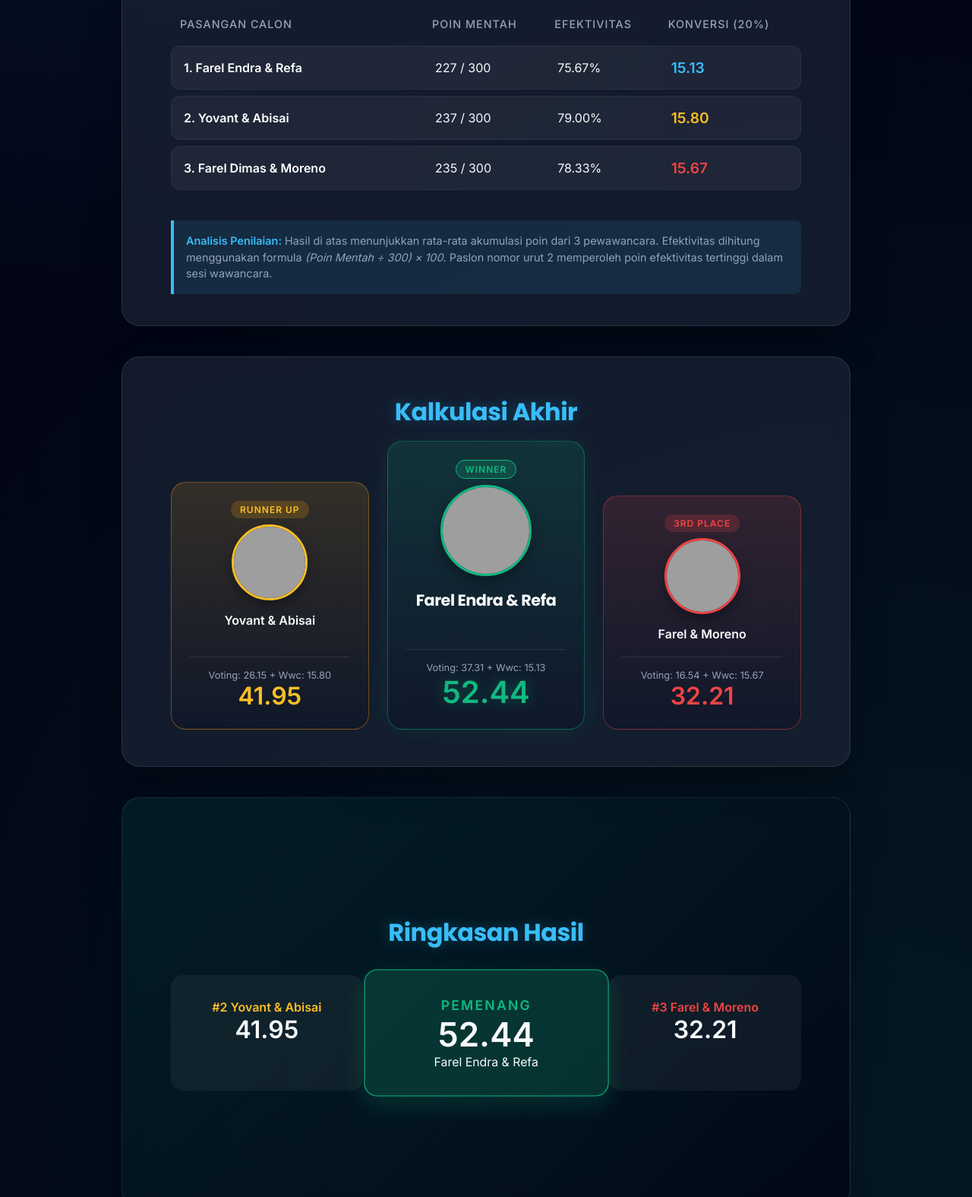
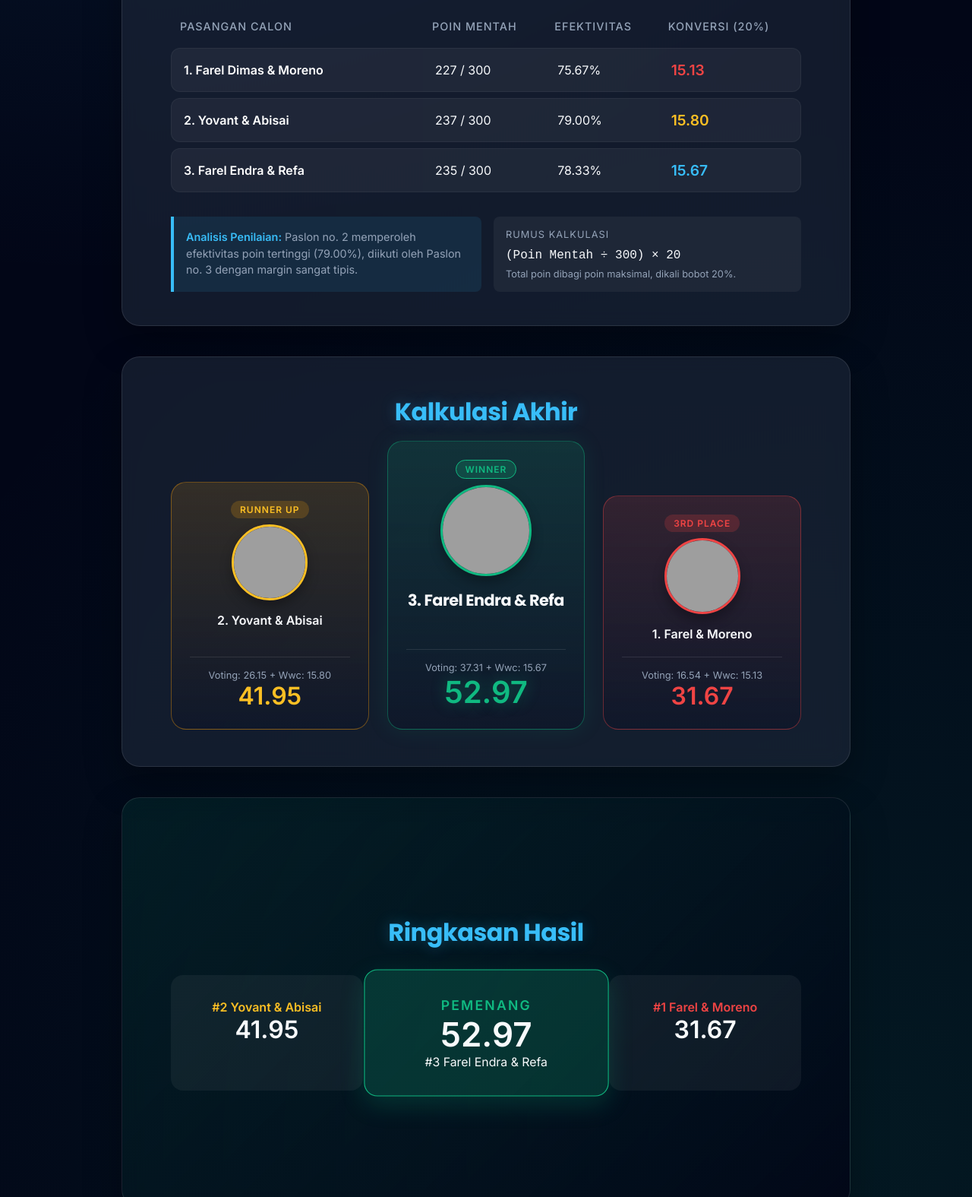
Before and after one commit to hmsi-undika/KPU-2025, a plain HTML site: page index.html in a window 1280 px wide. Shown: the part 1951-3526 px from the top of the page at 76% size. Drawn offline with Linux system fonts and the light colour scheme; grey boxes are pictures that could not be loaded.

Commit message:
Update index.html

```diff
--- a/index.html
+++ b/index.html
@@ -23,8 +23,8 @@
         }
 
         html {
-            scroll-behavior: smooth; /* Kunci untuk scroll halus */
-            scroll-padding-top: 100px; /* Jarak agar tertutup navbar saat jump */
+            scroll-behavior: smooth;
+            scroll-padding-top: 100px;
         }
 
         * { margin: 0; padding: 0; box-sizing: border-box; }
@@ -59,7 +59,7 @@
         }
 
         .nav-container {
-            width: 960px; /* Match slide width */
+            width: 960px;
             display: flex;
             justify-content: space-between;
             align-items: center;
@@ -95,7 +95,7 @@
 
         /* --- SLIDE BASE --- */
         .container {
-            margin-top: 100px; /* Space for navbar */
+            margin-top: 100px;
             margin-bottom: 40px;
         }
 
@@ -114,7 +114,6 @@
             display: flex;
             flex-direction: column;
             padding: 3rem 4rem;
-            /* Animation removed from base class to handle visibility better with IDs */
         }
 
         /* --- TYPOGRAPHY --- */
@@ -145,7 +144,7 @@
             height: 100%;
             border-radius: 10px;
             position: relative;
-            width: var(--w); /* Direct width without animation for correct anchoring display */
+            width: var(--w);
         }
 
         /* Table */
@@ -292,7 +291,7 @@
     <nav class="navbar">
         <div class="nav-container">
             <a href="#intro" class="nav-logo">
-                <img src="https://agi-prod-file-upload-public-main-use1.s3.amazonaws.com/ebfd2939-d4e7-429c-8d29-e35e792797a1" alt="Logo" style="height: 30px;">
+                <img src="https://agi-prod-file-upload-public-main-use1.s3.amazonaws.com/ebfd2939-d4e7-429c-8d29-e35e792797a1" alt="Logo" style="height: 35px;">
                 HMSI 2025
             </a>
             <div class="nav-links">
@@ -352,11 +351,11 @@
 
             <div class="bar-container">
                 <div style="display: flex; justify-content: space-between; margin-bottom: 0.3rem;">
-                    <strong>1. Farel Endra & Refa</strong>
-                    <span style="color: var(--accent-green);">97 Suara (46.63%)</span>
+                    <strong>1. Farel Dimas & Moreno</strong>
+                    <span style="color: var(--accent-red);">43 Suara (20.67%)</span>
                 </div>
                 <div class="progress-track">
-                    <div class="progress-fill" style="background: var(--accent-green); --w: 46.63%; box-shadow: 0 0 15px var(--accent-green);"></div>
+                    <div class="progress-fill" style="background: var(--accent-red); --w: 20.67%;"></div>
                 </div>
             </div>
 
@@ -372,11 +371,11 @@
 
             <div class="bar-container">
                 <div style="display: flex; justify-content: space-between; margin-bottom: 0.3rem;">
-                    <strong>3. Farel Dimas & Moreno</strong>
-                    <span style="color: var(--accent-red);">43 Suara (20.67%)</span>
+                    <strong>3. Farel Endra & Refa</strong>
+                    <span style="color: var(--accent-green);">97 Suara (46.63%)</span>
                 </div>
                 <div class="progress-track">
-                    <div class="progress-fill" style="background: var(--accent-red); --w: 20.67%;"></div>
+                    <div class="progress-fill" style="background: var(--accent-green); --w: 46.63%; box-shadow: 0 0 15px var(--accent-green);"></div>
                 </div>
             </div>
         </section>
@@ -394,10 +393,10 @@
                 </thead>
                 <tbody>
                     <tr>
-                        <td>1. Farel Endra & Refa</td>
+                        <td>1. Farel Dimas & Moreno</td>
                         <td style="color: var(--text-main);">227 / 300</td>
                         <td>75.67%</td>
-                        <td style="color: var(--primary); font-weight: bold; font-size: 1.2rem;">15.13</td>
+                        <td style="color: var(--accent-red); font-weight: bold; font-size: 1.2rem;">15.13</td>
                     </tr>
                     <tr>
                         <td>2. Yovant & Abisai</td>
@@ -406,20 +405,25 @@
                         <td style="color: var(--accent-gold); font-weight: bold; font-size: 1.2rem;">15.80</td>
                     </tr>
                     <tr>
-                        <td>3. Farel Dimas & Moreno</td>
+                        <td>3. Farel Endra & Refa</td>
                         <td style="color: var(--text-main);">235 / 300</td>
                         <td>78.33%</td>
-                        <td style="color: var(--accent-red); font-weight: bold; font-size: 1.2rem;">15.67</td>
+                        <td style="color: var(--primary); font-weight: bold; font-size: 1.2rem;">15.67</td>
                     </tr>
                 </tbody>
             </table>
 
-            <div style="margin-top: 2rem; background: rgba(56, 189, 248, 0.1); padding: 1rem; border-left: 4px solid var(--primary); border-radius: 0 8px 8px 0;">
-                <p style="font-size: 0.9rem; color: var(--text-muted); line-height: 1.5;">
-                    <strong style="color: var(--primary);">Analisis Penilaian:</strong> Hasil di atas menunjukkan rata-rata akumulasi poin dari 3 pewawancara.
-                    Efektivitas dihitung menggunakan formula <em>(Poin Mentah ÷ 300) × 100</em>.
-                    Paslon nomor urut 2 memperoleh poin efektivitas tertinggi dalam sesi wawancara.
-                </p>
+            <div style="display: flex; gap: 1rem; margin-top: 1.5rem;">
+                <div style="flex: 1; background: rgba(56, 189, 248, 0.1); padding: 1rem; border-left: 4px solid var(--primary); border-radius: 0 8px 8px 0;">
+                    <p style="font-size: 0.9rem; color: var(--text-muted); line-height: 1.5;">
+                        <strong style="color: var(--primary);">Analisis Penilaian:</strong> Paslon no. 2 memperoleh efektivitas poin tertinggi (79.00%), diikuti oleh Paslon no. 3 dengan margin sangat tipis.
+                    </p>
+                </div>
+                <div style="flex: 1; background: rgba(255, 255, 255, 0.05); padding: 1rem; border-radius: 8px;">
+                    <p style="font-size: 0.8rem; color: var(--text-muted); margin-bottom: 0.5rem; text-transform: uppercase; letter-spacing: 1px;">Rumus Kalkulasi</p>
+                    <code style="font-family: monospace; color: var(--text-main); font-size: 1rem;">(Poin Mentah ÷ 300) × 20</code>
+                    <p style="font-size: 0.8rem; color: var(--text-muted); margin-top: 0.5rem;">Total poin dibagi poin maksimal, dikali bobot 20%.</p>
+                </div>
             </div>
         </section>
 
@@ -429,7 +433,7 @@
                 <div class="candidate-card podium-2">
                     <span class="badge" style="background: rgba(245, 158, 11, 0.2); color: var(--accent-gold);">RUNNER UP</span>
                     <img src="https://agi-prod-file-upload-public-main-use1.s3.amazonaws.com/fa3d3490-997c-4eca-86a4-2e04778f88b6" alt="Yovant">
-                    <h4 style="margin-bottom: 1rem;">Yovant & Abisai</h4>
+                    <h4 style="margin-bottom: 1rem;">2. Yovant & Abisai</h4>
                     <div style="width: 100%; border-top: 1px solid rgba(255,255,255,0.1); padding-top: 1rem; margin-top: auto;">
                         <p style="font-size: 0.8rem; color: var(--text-muted);">Voting: 26.15 + Wwc: 15.80</p>
                         <p style="font-size: 2rem; font-weight: 700; color: var(--accent-gold);">41.95</p>
@@ -439,20 +443,20 @@
                 <div class="candidate-card podium-1">
                     <span class="badge" style="background: rgba(16, 185, 129, 0.2); color: var(--accent-green); border: 1px solid var(--accent-green);">WINNER</span>
                     <img src="https://agi-prod-file-upload-public-main-use1.s3.amazonaws.com/4056eb2e-bfa9-4f2f-8a0d-5de2b2c9a940" alt="Farel">
-                    <h3 style="margin-bottom: 1rem; font-size: 1.3rem;">Farel Endra & Refa</h3>
+                    <h3 style="margin-bottom: 1rem; font-size: 1.3rem;">3. Farel Endra & Refa</h3>
                     <div style="width: 100%; border-top: 1px solid rgba(255,255,255,0.1); padding-top: 1rem; margin-top: auto;">
-                        <p style="font-size: 0.8rem; color: var(--text-muted);">Voting: 37.31 + Wwc: 15.13</p>
-                        <p style="font-size: 2.5rem; font-weight: 800; color: var(--accent-green); text-shadow: 0 0 20px rgba(16, 185, 129, 0.4);">52.44</p>
+                        <p style="font-size: 0.8rem; color: var(--text-muted);">Voting: 37.31 + Wwc: 15.67</p>
+                        <p style="font-size: 2.5rem; font-weight: 800; color: var(--accent-green); text-shadow: 0 0 20px rgba(16, 185, 129, 0.4);">52.97</p>
                     </div>
                 </div>
 
                 <div class="candidate-card podium-3">
                     <span class="badge" style="background: rgba(239, 68, 68, 0.2); color: var(--accent-red);">3RD PLACE</span>
                     <img src="https://agi-prod-file-upload-public-main-use1.s3.amazonaws.com/3bacd5ce-d9bd-4ec3-9999-c626d9a6195c" alt="Moreno">
-                    <h4 style="margin-bottom: 1rem;">Farel & Moreno</h4>
+                    <h4 style="margin-bottom: 1rem;">1. Farel & Moreno</h4>
                     <div style="width: 100%; border-top: 1px solid rgba(255,255,255,0.1); padding-top: 1rem; margin-top: auto;">
-                        <p style="font-size: 0.8rem; color: var(--text-muted);">Voting: 16.54 + Wwc: 15.67</p>
-                        <p style="font-size: 2rem; font-weight: 700; color: var(--accent-red);">32.21</p>
+                        <p style="font-size: 0.8rem; color: var(--text-muted);">Voting: 16.54 + Wwc: 15.13</p>
+                        <p style="font-size: 2rem; font-weight: 700; color: var(--accent-red);">31.67</p>
                     </div>
                 </div>
             </div>
@@ -467,12 +471,12 @@
                 </div>
                 <div style="flex: 1.2; background: rgba(16, 185, 129, 0.2); border: 1px solid var(--accent-green); padding: 2rem; border-radius: 16px; text-align: center; transform: scale(1.1); box-shadow: 0 10px 30px rgba(16, 185, 129, 0.2);">
                     <p style="color: var(--accent-green); font-weight: 600; letter-spacing: 2px;">PEMENANG</p>
-                    <p style="font-size: 2.5rem; font-weight: 800;">52.44</p>
-                    <p style="font-size: 0.9rem;">Farel Endra & Refa</p>
+                    <p style="font-size: 2.5rem; font-weight: 800;">52.97</p>
+                    <p style="font-size: 0.9rem;">#3 Farel Endra & Refa</p>
                 </div>
                 <div style="flex: 1; background: rgba(255,255,255,0.05); padding: 2rem; border-radius: 16px; text-align: center;">
-                    <p style="color: var(--accent-red); font-weight: 600;">#3 Farel & Moreno</p>
-                    <p style="font-size: 2rem; font-weight: 700;">32.21</p>
+                    <p style="color: var(--accent-red); font-weight: 600;">#1 Farel & Moreno</p>
+                    <p style="font-size: 2rem; font-weight: 700;">31.67</p>
                 </div>
             </div>
         </section>
```
